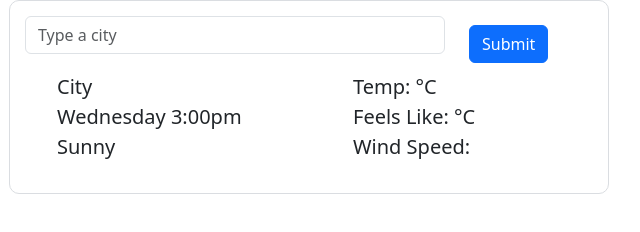
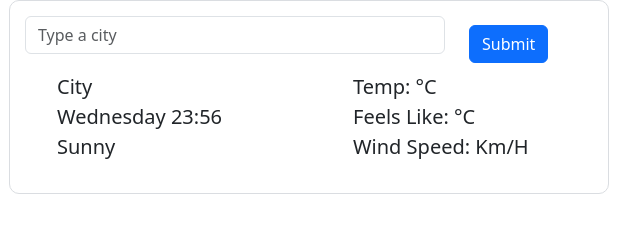
Before and after one commit to lisacodescom/shecodes-plus-wk7-homework, a plain HTML site: page shecodes-plus-wk7-homework.html in a window 1280 px wide. Shown: the full height of the page, 331-971 px from the left. Drawn offline with nearby package versions, Linux system fonts and the light colour scheme; no server answers.

Commit message:
finish week 7 homework

```diff
--- a/shecodes-plus-wk7-homework.html
+++ b/shecodes-plus-wk7-homework.html
@@ -11,16 +11,18 @@
 <body>
     <div class="container">
      <div class="wrapper">
+        <form class="search-form" id="search-form">
             <h1>
                 <div class="row">
                     <div class="col-9">
-                        <input id="city-input" class="form-control" type="text" placeholder="Type a city" aria-label="default input example"></input>
+                        <input id="city-input" class="form-control" type="search" placeholder="Type a city"></input>
                     </div>
                     <div class="col-3">
                         <input id = "search-btn" class="btn btn-primary" type="submit" value="Submit"></button>
                     </div>
                 </div>
             </h1>
+            </form>
             <div>
                 <div class="row">
                     <div class="col-6">
@@ -34,7 +36,7 @@
                      <ul>
                         <li>Temp: <span id="temperature"></span>°C</li>
                         <li>Feels like: <span id="feel-like"></span>°C</li>
-                        <li>Wind speed: <span id="wind"></span></li>
+                        <li>Wind speed: <span id="wind"></span>km/h</li>
 
                      </ul>
                     </div>
--- a/shecodes-plus-wk7-homework.js
+++ b/shecodes-plus-wk7-homework.js
@@ -1,6 +1,5 @@
 function displayWeatherCondition(response){
-    let cityElement = document.querySelector("#city")
-    cityElement.innerHTML = response.data.name
+    document.querySelector("#city").innerHTML = response.data.name
     let temperatureElement = document.querySelector("#temperature")
     temperatureElement.innerHTML = response.data.main.temp
     let discriptionElement = document.querySelector("#discription")
@@ -11,6 +10,47 @@ function displayWeatherCondition(response){
     windElement.innerHTML = response.data.wind.speed
 }
 
-let apiKey = "f2c2fbe1921af33c1d9afdc04239ba4f";
-let apiUrl = `https://api.openweathermap.org/data/2.5/weather?q=Dallas&appid=${apiKey}&units=metric`;
-axios.get(apiUrl).then(displayWeatherCondition)
+    function searchCity(city){
+        let apiKey = "f2c2fbe1921af33c1d9afdc04239ba4f";
+        let apiUrl = `https://api.openweathermap.org/data/2.5/weather?q=${city}&appid=${apiKey}&units=metric`;
+        axios.get(apiUrl).then(displayWeatherCondition)
+    }
+
+    function handleSubmit(event) {
+      event.preventDefault();
+      let city = document.querySelector("#city-input").value;
+      searchCity(city);
+    }
+
+let searchForm = document.querySelector("#search-form");
+searchForm.addEventListener("submit", handleSubmit);
+
+
+function formatDate(date){
+    let hours = date.getHours()
+    if (hours < 10){
+        hours = `0${hours}`
+    }
+    let minutes = date.getMinutes()
+    if (minutes < 10){
+        minutes = `0${minutes}`
+    }
+    let dayIndex = date.getDay()
+    let days = [
+      "Sunday",
+      "Monday",
+      "Tuesday",
+      "Wednesday",
+      "Thursday",
+      "Friday",
+      "Saturday",
+    ]
+    let day = days[date.getDay()];
+  return `${day} ${hours}:${minutes}`
+}
+
+let dateElement = document.querySelector("#date");
+let currentTime = new Date();
+dateElement.innerHTML = formatDate(currentTime);
+
+searchCity("New York");
```
